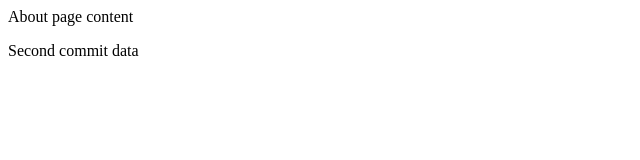
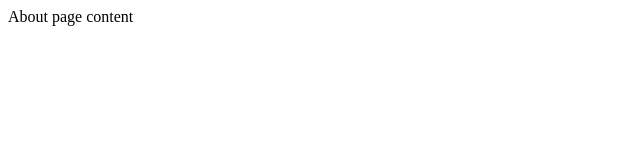
Before and after one commit to sudharsanasudhakaran/Git-bash, a plain HTML site: page about.html in a window 1280 px wide. Shown: the whole page, without its empty margins (0-640 px from the left). Drawn offline with Linux system fonts and the light colour scheme.

Commit message:
Revert "second commit"
This reverts commit baaabfe86fd794a24615b82ada0843bcc95e5610.

```diff
--- a/about.html
+++ b/about.html
@@ -6,6 +6,5 @@
     </head>
     <body>
         <p>About page content</p>
-        <p> Second commit data </p>
     </body>
 </html>
```
